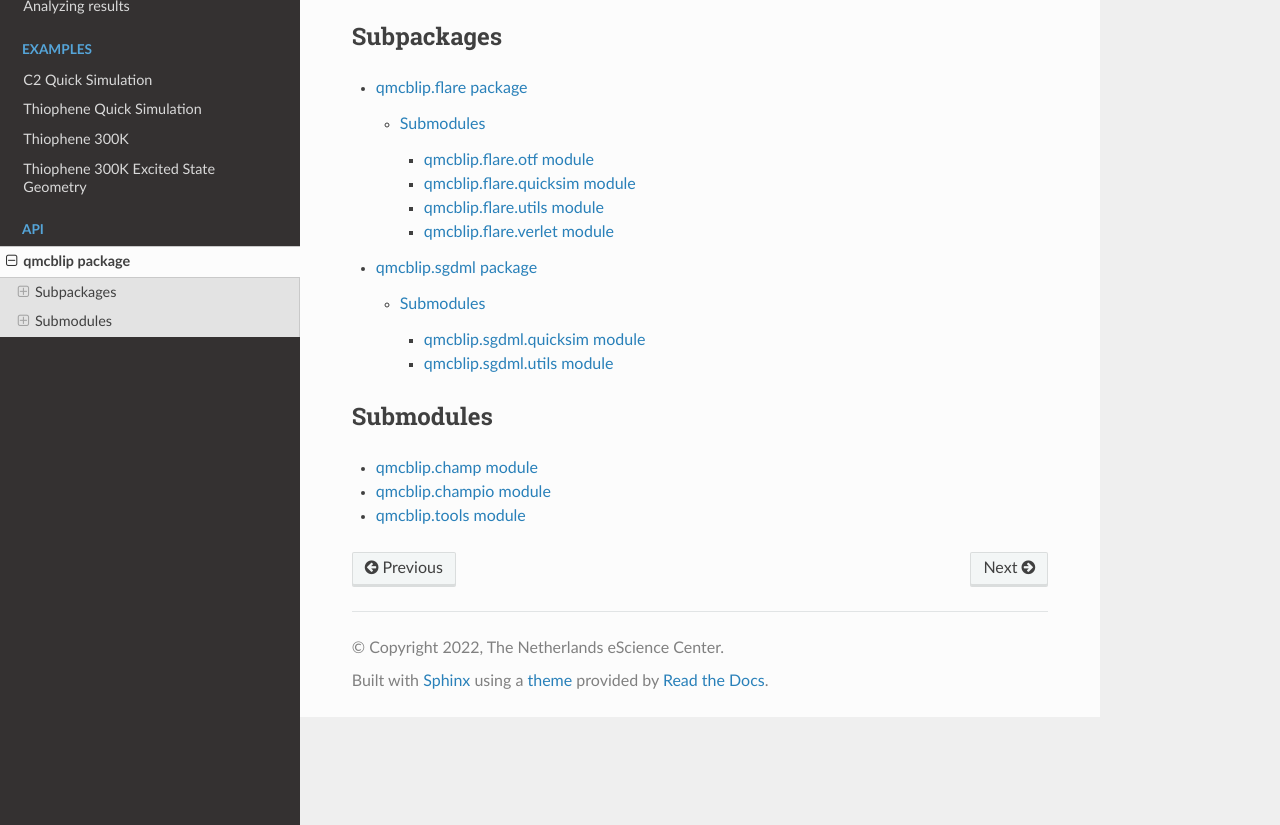
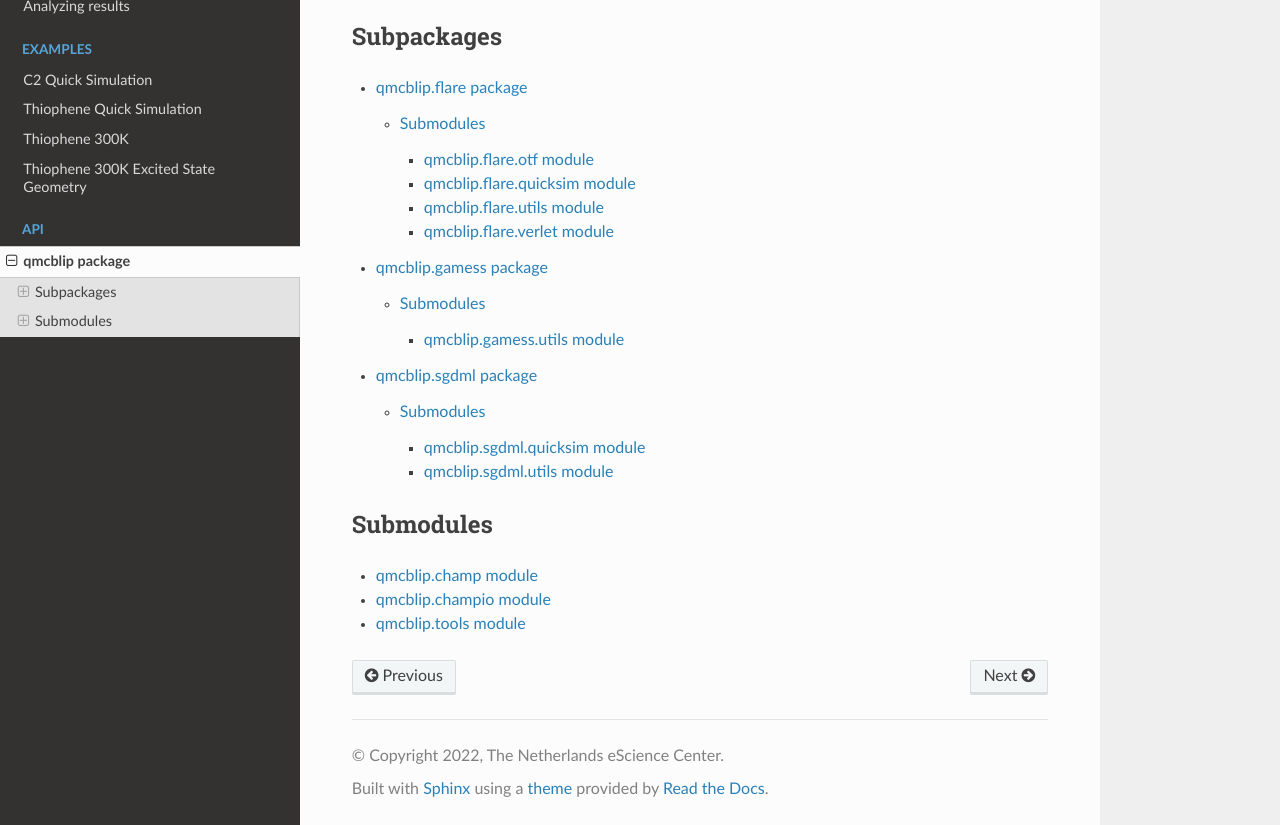
Before and after one commit to NLESC-JCER/QMCblip, a Sphinx documentation site: the page built from docs/source/qmcblip.rst, in a window 1280 px wide and 1089 px high, cut to the strip 264-1089 px from the top of the window. Built offline with Sphinx 7.4.7 and the Read the Docs theme 2.0.0, drawn with Linux system fonts in a browser that asks for light colours.

Commit message:
Update documentation

```diff
--- /dev/null
+++ b/docs/source/qmcblip.gamess.utils.rst
@@ -0,0 +1,7 @@
+qmcblip.gamess.utils module
+===========================
+
+.. automodule:: qmcblip.gamess.utils
+   :members:
+   :undoc-members:
+   :show-inheritance:
--- a/docs/source/qmcblip.rst
+++ b/docs/source/qmcblip.rst
@@ -13,6 +13,7 @@ Subpackages
    :maxdepth: 4
 
    qmcblip.flare
+   qmcblip.gamess
    qmcblip.sgdml
 
 Submodules
```
Also changed, not shown: docs/source/qmcblip.gamess.rst (added, +15 -0 lines).
